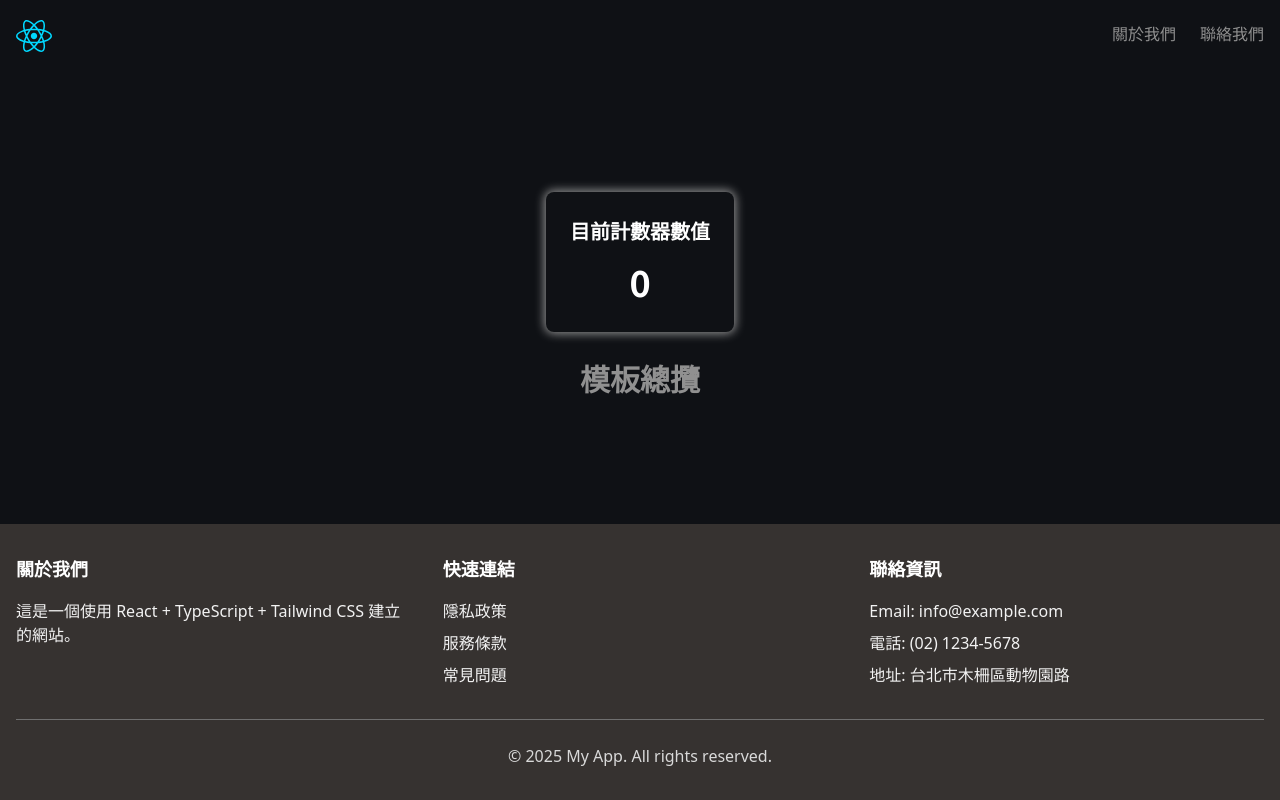
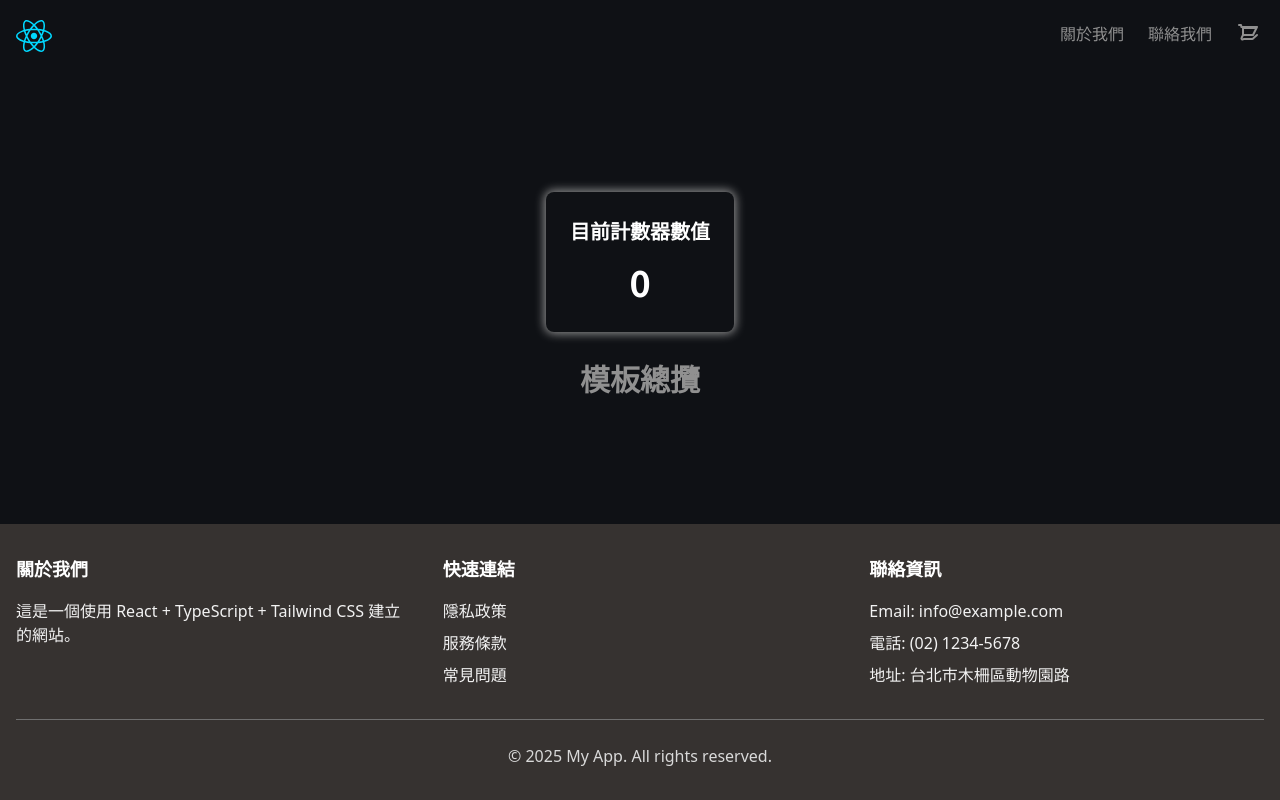
Before and after one commit to tangtang1b1b/react-tailwind-typescript, a React (Vite) app: page / in a window 1280 px wide. Built offline with nearby package versions, Linux system fonts and the light colour scheme.

Commit message:
feat: 在 Header 元件中新增下拉選單功能，使用 framer-motion 進行動畫效果

```diff
--- a/src/components/Header.tsx
+++ b/src/components/Header.tsx
@@ -1,9 +1,13 @@
+import { motion, AnimatePresence } from 'framer-motion'
+import { useState } from 'react'
 import { Link } from 'react-router-dom'
 import reactImage from '../assets/react.svg'
 
 const Header = () => {
+  const [isOpen, setIsOpen] = useState<boolean>(false)
+
   return (
-    <header className="bg-black text-gray-600  shadow-card">
+    <header className="bg-black text-gray-600 shadow-card">
       <div className="container mx-auto px-4 py-4">
         <div className="flex items-center justify-between">
           <h1 className="text-2xl font-bold">
@@ -23,6 +27,38 @@ const Header = () => {
                   聯絡我們
                 </Link>
               </li>
+              <li>
+                <div className="relative flex cursor-pointer items-center">
+                  <svg
+                    xmlns="http://www.w3.org/2000/svg"
+                    className="mr-1 h-6 w-6 transition-colors hover:text-white"
+                    fill="none"
+                    viewBox="0 0 24 24"
+                    stroke="currentColor"
+                    onClick={() => setIsOpen(!isOpen)}
+                  >
+                    <path
+                      strokeLinecap="round"
+                      strokeLinejoin="round"
+                      strokeWidth={2}
+                      d="M3 3h2l.4 2M7 13h10l4-8H5.4M7 13l-1.35 2.7A1 1 0 007.6 17h8.8a1 1 0 00.95-.7L21 13M7 13V6h13"
+                    />
+                  </svg>
+                  <AnimatePresence mode="wait">
+                    {isOpen && (
+                      <motion.div
+                        initial={{ opacity: 0 }}
+                        animate={{ opacity: 1 }}
+                        exit={{ opacity: 0 }}
+                        className="absolute right-0 top-full mt-3 rounded-md bg-white p-3"
+                      >
+                        <p>123123</p>
+                        <p>123123</p>
+                      </motion.div>
+                    )}
+                  </AnimatePresence>
+                </div>
+              </li>
             </ul>
           </nav>
         </div>
--- a/src/store/counter.ts
+++ b/src/store/counter.ts
@@ -1,11 +1,17 @@
 import { createSlice } from '@reduxjs/toolkit'
 
+type BuyListItem = {
+  name: string
+  price: number
+}
 interface CounterState {
   currentNum: number
+  buyList: BuyListItem[]
 }
 
 const initialState: CounterState = {
   currentNum: 0,
+  buyList: [],
 }
 
 const counterSlice = createSlice({
```
